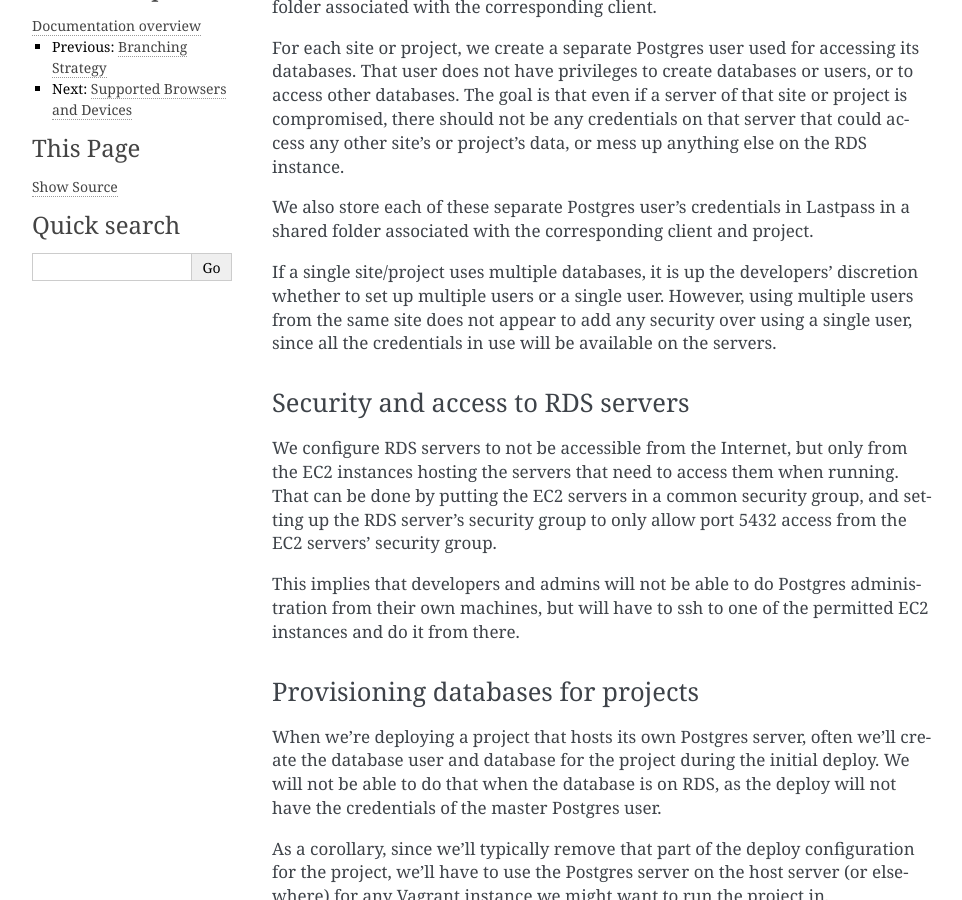
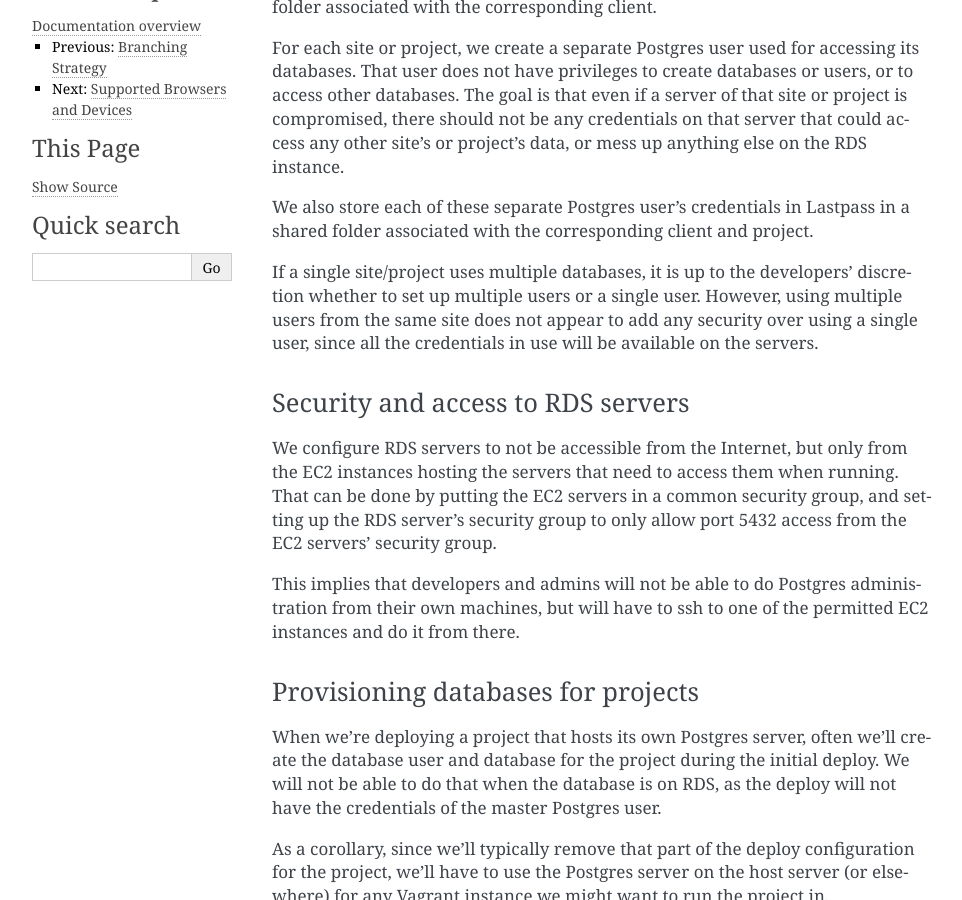
Before and after one commit to caktus/guidebook, a Sphinx documentation site: the page built from source/rds.rst, in a window 1280 px wide and 900 px high, scrolled down 597 px. Shown: the whole window, without its empty margins (148-1110 px from the left). Built offline with Sphinx 7.4.7, drawn with Linux system fonts in a browser that asks for light colours.

Commit message:
Fix typos and improve wording

```diff
--- a/source/branching.rst
+++ b/source/branching.rst
@@ -52,7 +52,7 @@ It is a good habit to branch this way, because developers often forget to checko
 just created, and also may forget where they were before they cut a new branch. Both of these human
 errors might cause merge headaches later.  You are allowed to create a feature branch from another
 feature branch instead of ``develop``, if you are comfortable with the parent branch and have a reason
-to branch from it.  However, all feature branches must eventually merge back into ``develop`` or deleted.
+to branch from it.  However, all feature branches must eventually merge back into ``develop`` or be deleted.
 
 It's recommended practice to prefix the branch name with the issue number which it addresses. For example::
 
@@ -111,10 +111,10 @@ Note that GitHub allows you to merge and delete a branch from within the Pull Re
 
     The use of the ``--no-ff`` flag is not explicitly required. This flag ensures that the merge commit
     is created when merging the branch. Having a single merge commit makes it easier to rollback
-    the entire branch of changes if needed. This alse has the advantage of preserving the branch information
+    the entire branch of changes if needed. This also has the advantage of preserving the branch information
     in the merge commit message which would otherwise be lost when the branch is deleted and
     replicates the merge behavior if the PR is merged in the Github UI. However, some projects might
-    prefer to keep a cleaner history by excluding the merge commits. That is ok as well as the developers
+    prefer to keep a cleaner history by excluding the merge commits. That is ok as long as the developers
     are in agreement and understand the trade-offs.
 
 Branch Lifespans
--- a/source/rds.rst
+++ b/source/rds.rst
@@ -50,10 +50,10 @@ We also store each of these separate Postgres user's credentials in Lastpass
 in a shared folder associated with the corresponding client and
 project.
 
-If a single site/project uses multiple databases, it is up the developers' discretion
-whether to set up multiple users or a single user. However, using multiple users from
-the same site does not appear to add any security over using a single user, since all
-the credentials in use will be available on the servers.
+If a single site/project uses multiple databases, it is up to the developers'
+discretion whether to set up multiple users or a single user. However, using
+multiple users from the same site does not appear to add any security over using a
+single user, since all the credentials in use will be available on the servers.
 
 Security and access to RDS servers
 ----------------------------------
--- a/source/workflow.rst
+++ b/source/workflow.rst
@@ -23,7 +23,7 @@ Workflow Diagram
 The above diagram illustrates the evolution of a typical project workflow:
 
 * The **Workshop** phase focuses on discovery and requirements gathering to establish a plan to begin development.
-* The **Task rows** highlight the typical tasks and skills needed for Caktus projects. They do not correspond directly to individual roles or that they should be followed sequentially. Project teams self-assemble for the optimum configuration.
+* The **Task rows** highlight the typical tasks and skills needed for Caktus projects. They do not correspond directly to individual roles nor must they always be followed sequentially. Project teams self-assemble for the optimum configuration.
 * The **Phase columns** illustrate how the set of high level project tasks may evolve throughout a project life-cycle. For example, static wireframes ideally progress to HTML Prototypes once core templates and user flows are established. Project teams, depending on project requirements, may elect to start with a later phase.
 
 See `Task Details <https://docs.google.com/document/d/1vh4wzkOTP2al5X5hbDx7ct3NTnXjsOANWxt4wBghcI8/edit?usp=sharing>`_ for additional information.
```
